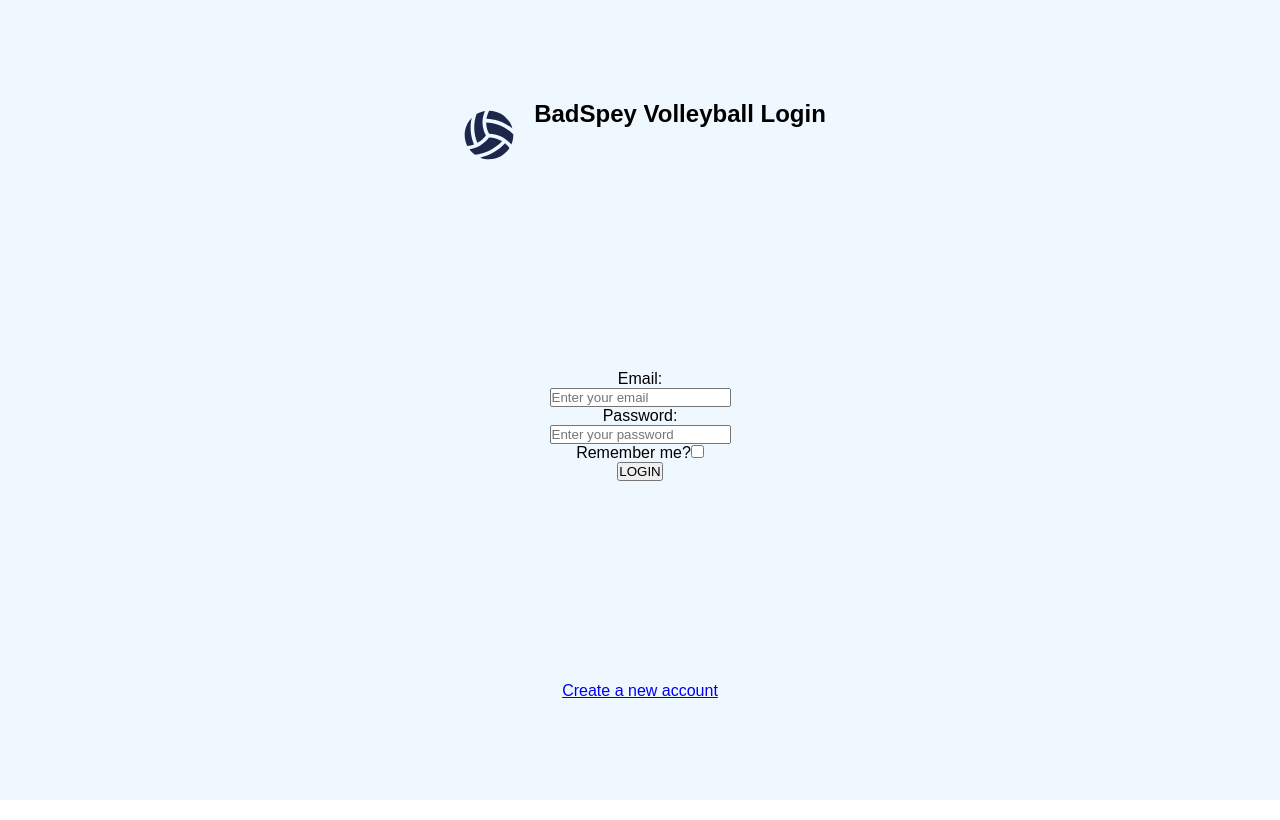
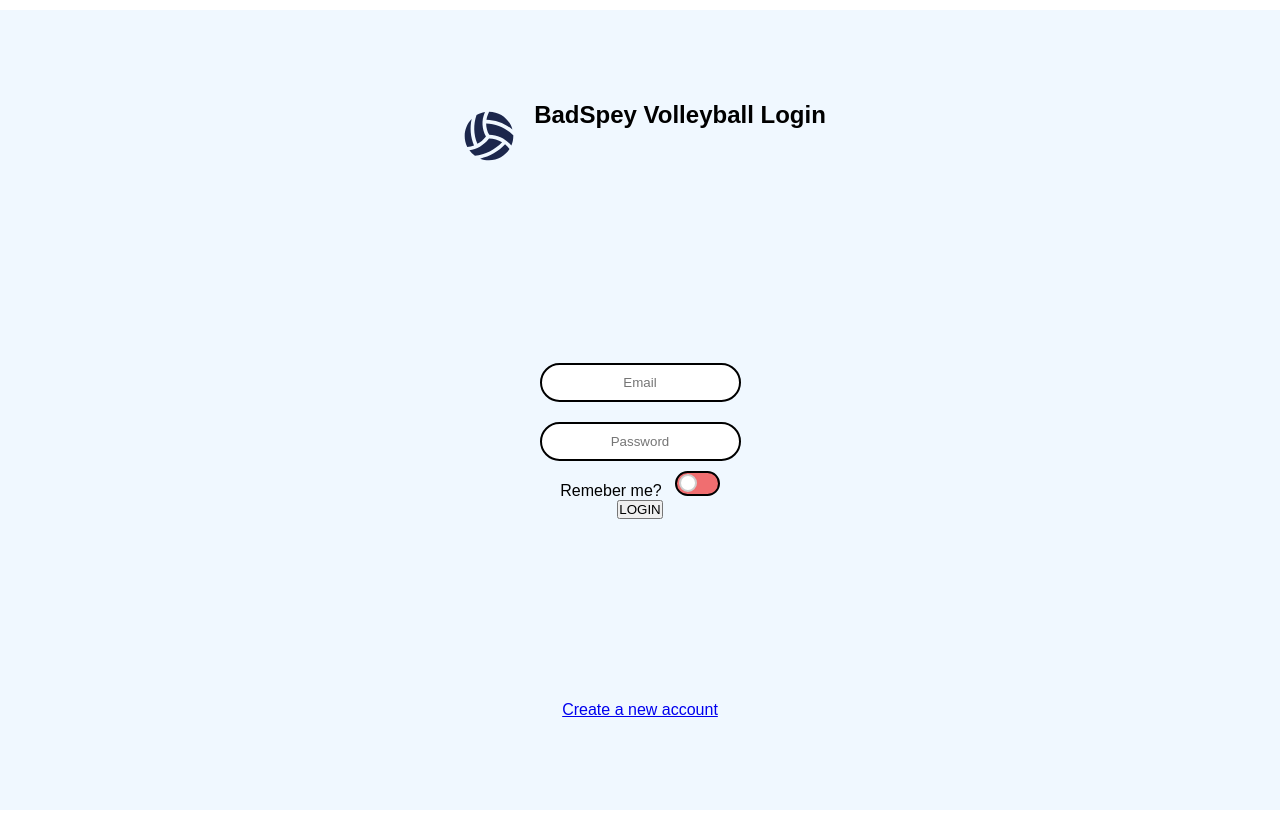
Before and after one commit to PeachyOmnivore/VolleyBall_Tracker, a React (Vite) app in the folder my-react-app/: page /login in a window 1280 px wide. Built offline with nearby package versions, Linux system fonts and the light colour scheme.

Commit message:
feat: New slide toggle component created and added. Used in login page

```diff
--- a/my-react-app/src/App.jsx
+++ b/my-react-app/src/App.jsx
@@ -1,12 +1,14 @@
 import "./App.css";
 import { Route, Routes } from "react-router-dom";
 import Login from "./pages/login/login";
+// import ToggleSwitch from "./components/toggleSwitch/toggleSwitch";
 
 function App() {
   return (
     <>
       <Routes>
         <Route path="login" element={<Login />} />
+        {/* <Route path="test" element={<ToggleSwitch />} /> */}
       </Routes>
     </>
   );
--- /dev/null
+++ b/my-react-app/src/components/toggleSwitch/toggleSwitch.css
@@ -0,0 +1,62 @@
+.toggle {
+  visibility: hidden;
+}
+
+.label {
+  background-color: #f13f3fbe;
+  width: 45px;
+  height: 25px;
+  border-radius: 50px;
+  border: 2px solid black;
+  cursor: pointer;
+  display: inline-block;
+  position: relative;
+}
+
+.toggle:checked + .label {
+  background-color: rgba(37, 145, 51, 0.753);
+}
+
+.ball {
+  background-color: white;
+  width: 18px;
+  height: 18px;
+  border-radius: 50px;
+  border: 2px solid rgb(206, 206, 206);
+  position: absolute;
+  top: 1px;
+  left: 2px;
+  animation: slideOff 0.3s linear forwards;
+}
+
+.toggle:checked + .label .ball {
+    animation: slideOn 0.3s linear forwards;
+}
+
+@keyframes slideOn {
+    0% {
+        transform: translateX(0) scale(1);
+    }
+
+    50% {
+        transform: translateX(10px) scale(1.2);
+    }
+
+    100% {
+        transform: translateX(20px) scale(1);
+    }
+}
+
+@keyframes slideOff {
+    0% {
+        transform: translateX(23px) scale(1);
+    }
+
+    50% {
+        transform: translateX(10px) scale(1.2);
+    }
+
+    100% {
+        transform: translateX(0px) scale(1);
+    }
+}
--- /dev/null
+++ b/my-react-app/src/components/toggleSwitch/toggleSwitch.jsx
@@ -0,0 +1,24 @@
+import "./toggleSwitch.css";
+
+// eslint-disable-next-line react/prop-types
+function ToggleSwitch({checked, onInput}) {
+  return (
+    <>
+      <input
+      type="checkbox"
+      id="toggleSwitch"
+      className="toggle"
+      checked={checked}
+      value={true}
+      onChange={(event) => {
+        onInput(event);
+      }}
+       />
+      <label htmlFor="toggleSwitch" className="label">
+        <div className="ball"></div>
+      </label>
+    </>
+  );
+}
+
+export default ToggleSwitch;
--- a/my-react-app/src/pages/login/login.css
+++ b/my-react-app/src/pages/login/login.css
@@ -22,3 +22,18 @@ form {
 img {
     margin-right: 10px;
 }
+
+section {
+    margin: 10px 0px 10px 0px;
+    text-align: start;
+}
+
+input {
+    border: black solid 2px;
+    border-radius: 25px;
+    padding: 10px;
+}
+
+::placeholder {
+    text-align: center;
+}
--- a/my-react-app/src/pages/login/login.jsx
+++ b/my-react-app/src/pages/login/login.jsx
@@ -1,8 +1,9 @@
-import './login.css'
-import {useState} from 'react'
+import "./login.css";
+import { useState } from "react";
 import { NavLink, useNavigate } from "react-router-dom";
-import { post } from '../../client-Functions';
-import VolleyBallImg from '../../assets/volleyball.svg'
+import { post } from "../../client-Functions";
+import ToggleSwitch from "../../components/toggleSwitch/toggleSwitch.jsx";
+import VolleyBallImg from "../../assets/volleyball.svg";
 
 function Login() {
   const INITIAL_STATE = {
@@ -11,7 +12,7 @@ function Login() {
     remember: false,
   };
 
-    const navigate = useNavigate()
+  const navigate = useNavigate();
   const [loginData, setLoginData] = useState(INITIAL_STATE);
   const [loginResponse, setloginResponse] = useState("");
 
@@ -31,16 +32,14 @@ function Login() {
 
       if (!data.token) {
         setloginResponse(data.message);
-
       } else {
         setloginResponse(data.message);
         if (loginData.remember) {
           localStorage.setItem("token", data.token);
         }
 
-          setTimeout(() => navigate('/'), 2000)
+        setTimeout(() => navigate("/"), 2000);
       }
-
     } catch (err) {
       setloginResponse(err.message);
     }
@@ -61,36 +60,29 @@ function Login() {
           <h1>BadSpey Volleyball Login</h1>
         </div>
         <form onSubmit={handleLogin}>
-            <label htmlFor="email">Email:</label>
+          <section>
             <input
               type="email"
               name="email"
               required={true}
-              placeholder="Enter your email"
+              placeholder="Email"
               value={loginData.email}
               onChange={onInput}
             />
-            <label htmlFor="subject">Password:</label>
+          </section>
+          <section>
             <input
               type="password"
               name="password"
               required={true}
-              placeholder="Enter your password"
+              placeholder="Password"
               value={loginData.password}
               onChange={onInput}
             />
-            <label htmlFor="remember">
-              Remember me?
-              <input
-                className="checkbox"
-                type="checkbox"
-                checked={loginData.remember}
-                name="remember"
-                value={true}
-                onChange={(event) => {
-                  onInput(event);
-                }}
-              />
+          </section>
+          <label>
+            Remeber me?
+            <ToggleSwitch check={loginData.remember} onInput={onInput} />
           </label>
           <button type="submit">LOGIN</button>
         </form>
```
Lines whose indentation alone changed are shown as unchanged.
